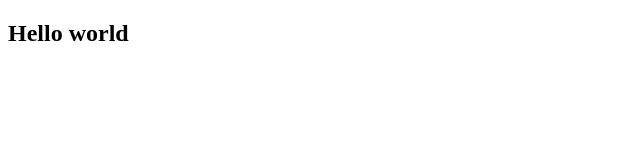
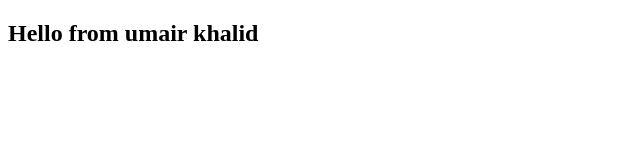
Before and after one commit to UmairJanjua6/bootcamp2020, a plain HTML site: page index.html in a window 1280 px wide. Shown: the whole page, without its empty margins (0-640 px from the left). Drawn offline with Linux system fonts and the light colour scheme.

Commit message:
new hello in index.html

```diff
--- a/index.html
+++ b/index.html
@@ -6,6 +6,6 @@
   <title>Document</title>
 </head>
 <body>
-  <h2>Hello world</h2>
+  <h2>Hello from umair khalid</h2>
 </body>
 </html>
```
